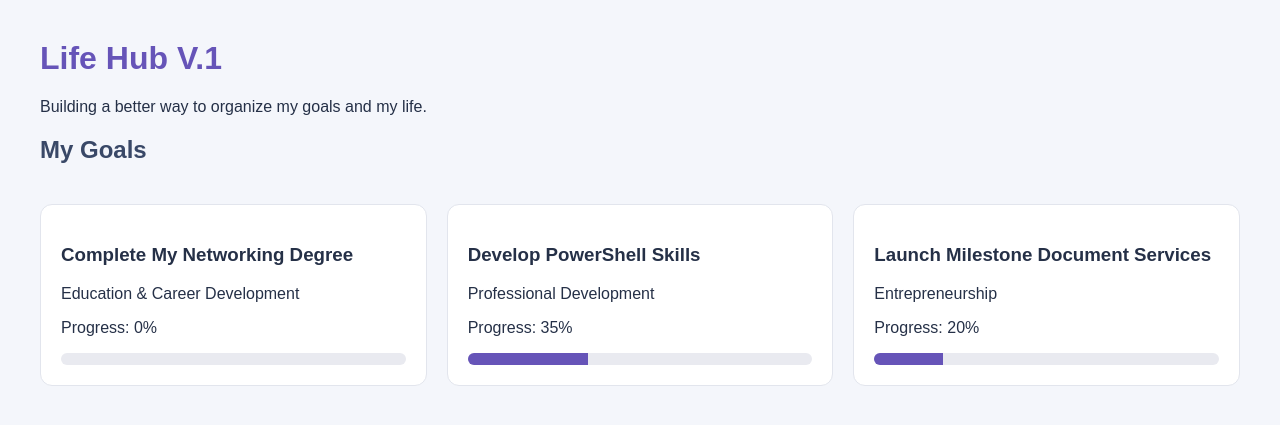
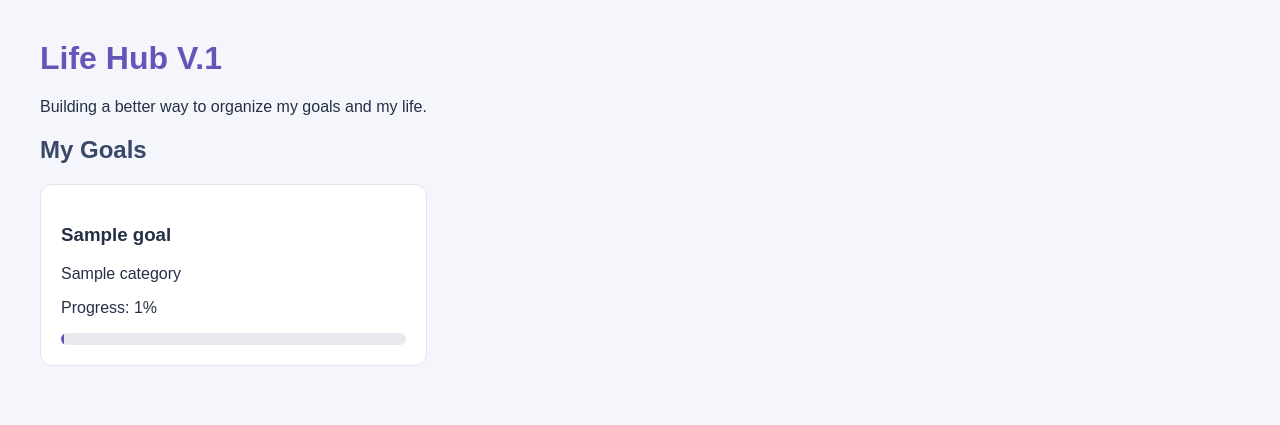
Before and after one commit to brielle-shepard/personal-life-dashboard, a Flask app: template templates/index.html in a window 1280 px wide. Shown: the top 425 px of the page. Run offline with Flask 3, Linux system fonts and the light colour scheme; the template is opened without the code that fills it: most values are stand-ins (such as "Sample title", 1, 10 or a date in 2020).

Commit message:
Build database connected dashboard with dynamic progress bar

```diff
--- a/app.py
+++ b/app.py
@@ -1,7 +1,51 @@
+import sqlite3
+from pathlib import Path
 from flask import Flask, render_template
 
 app = Flask(__name__)
 
+BASE_DIR = Path(__file__).resolve().parent
+DB_PATH = BASE_DIR / "planner.db"
+
+
+def get_goals():
+    connection = sqlite3.connect(DB_PATH)
+    connection.row_factory = sqlite3.Row
+
+    try:
+        goals = connection.execute("""
+    SELECT
+        g.id,
+        g.title,
+        g.category,
+        g.description,
+        COUNT(a.id) AS total_actions,
+        COALESCE(SUM(a.completed), 0) AS completed_actions,
+        CASE
+            WHEN COUNT(a.id) = 0 THEN 0
+            ELSE ROUND(
+                100.0 * SUM(a.completed) / COUNT(a.id),
+                1
+            )
+        END AS progress_percent
+    FROM goals AS g
+    LEFT JOIN milestones AS m
+        ON m.goal_id = g.id
+    LEFT JOIN objectives AS o
+        ON o.milestone_id = m.id
+    LEFT JOIN actions AS a
+        ON a.objective_id = o.id
+    GROUP BY g.id, g.title, g.category, g.description
+    ORDER BY g.id
+""").fetchall()
+
+        return goals
+    finally:
+        connection.close()
+
+
 @app.route("/")
 def home():
-    return render_template("index.html")
+    goals = get_goals()
+    print(f"Loaded {len(goals)} goals from SQLite")
+    return render_template("index.html", goals=goals)
--- a/static/CSS/style.css
+++ b/static/CSS/style.css
@@ -12,19 +12,21 @@ h1 {
 h2 {
     color: #394867;
 }
+
 .goals-grid {
     display: grid;
-    grid-template-columns: repeat(auto-fit, minmax(250px, 1fr));
+    grid-template-columns: repeat(
+        auto-fill,
+        minmax(min(100%, 320px), 1fr)
+    );
     gap: 20px;
 }
 
 .goal-card {
     background-color: white;
     padding: 20px;
-    margin-top: 20px;
     border: 1px solid #e2e5ed;
     border-radius: 12px;
-    max-width: 350px;
 }
 
 .progress-bar {
--- a/templates/index.html
+++ b/templates/index.html
@@ -8,44 +8,32 @@
 </head>
 <body>
      <main class="dashboard-container">
+
         <h1>Life Hub V.1</h1>
+
         <p>Building a better way to organize my goals and my life.</p>
 
         <h2>My Goals</h2>
 
         <div class="goals-grid">
+            {% for goal in goals %}
+                <div class="goal-card">
+                    <h3>{{ goal["title"] }}</h3>
 
-    <div class="goal-card">
-        <h3>Complete My Networking Degree</h3>
-        <p>Education & Career Development</p>
-        <p>Progress: 0%</p>
+                    <p>{{ goal["category"] }}</p>
+
+                        <p>Progress: {{ goal["progress_percent"] }}%</p>
 
                             <div class="progress-bar">
-            <div class="progress-fill"></div>
+                                    <div
+                                        class="progress-fill"
+                                        style="width: {{ goal['progress_percent'] }}%;">
+                                    </div>
                                 </div>
                 </div>
 
-    <div class="goal-card">
-    <h3>Develop PowerShell Skills</h3>
-    <p>Professional Development</p>
-    <p>Progress: 35%</p>
-
-    <div class="progress-bar">
-        <div class="progress-fill" style="width: 35%;"></div>
+            {% endfor %}
         </div>
-
-</div>
-
-<div class="goal-card">
-    <h3>Launch Milestone Document Services</h3>
-    <p>Entrepreneurship</p>
-    <p>Progress: 20%</p>
-
-    <div class="progress-bar">
-        <div class="progress-fill" style="width: 20%;"></div>
-    </div>
-</div>
-
     </main>
 </body>
 </html>
```
Also changed, not shown: database/init_db.py (added, +56 -0 lines), database/seed_demo.py (added, +77 -0 lines). Lines whose indentation alone changed are shown as unchanged.
